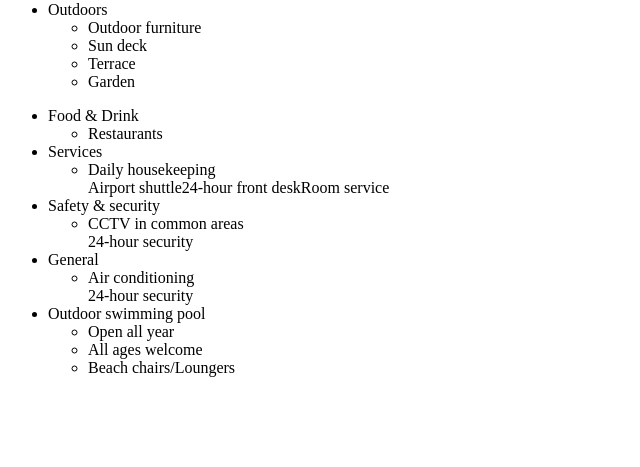
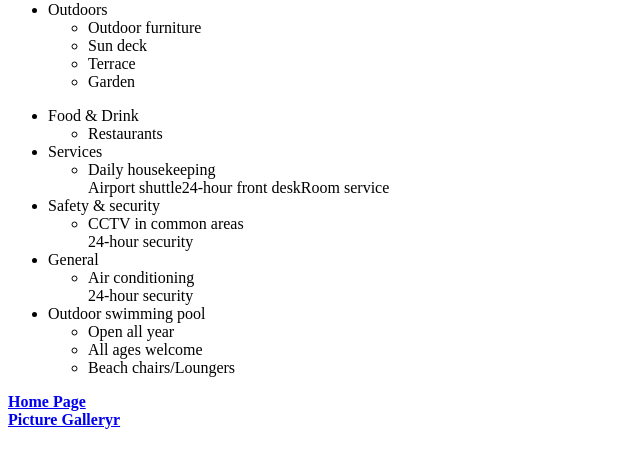
Before and after one commit to MarleneKl/IT105, a plain HTML site: page assignment10.html in a window 1280 px wide. Shown: the part 79-546 px from the top of the page, without its empty margins (0-640 px from the left). Drawn offline with Linux system fonts and the light colour scheme.

Commit message:
Update assignment10.html

```diff
--- a/assignment10.html
+++ b/assignment10.html
@@ -71,6 +71,12 @@ body {
 </ul>
 </ul>
 
+<b>
+<a href="https://marlenekl.github.io/IT105/assignment8.html">Home Page</a>
+<br>
+<a href="https://marlenekl.github.io/IT105/assignment9.html">Picture Galleryr</a>
+</b>
+
 
 </body>
 </html>
```
